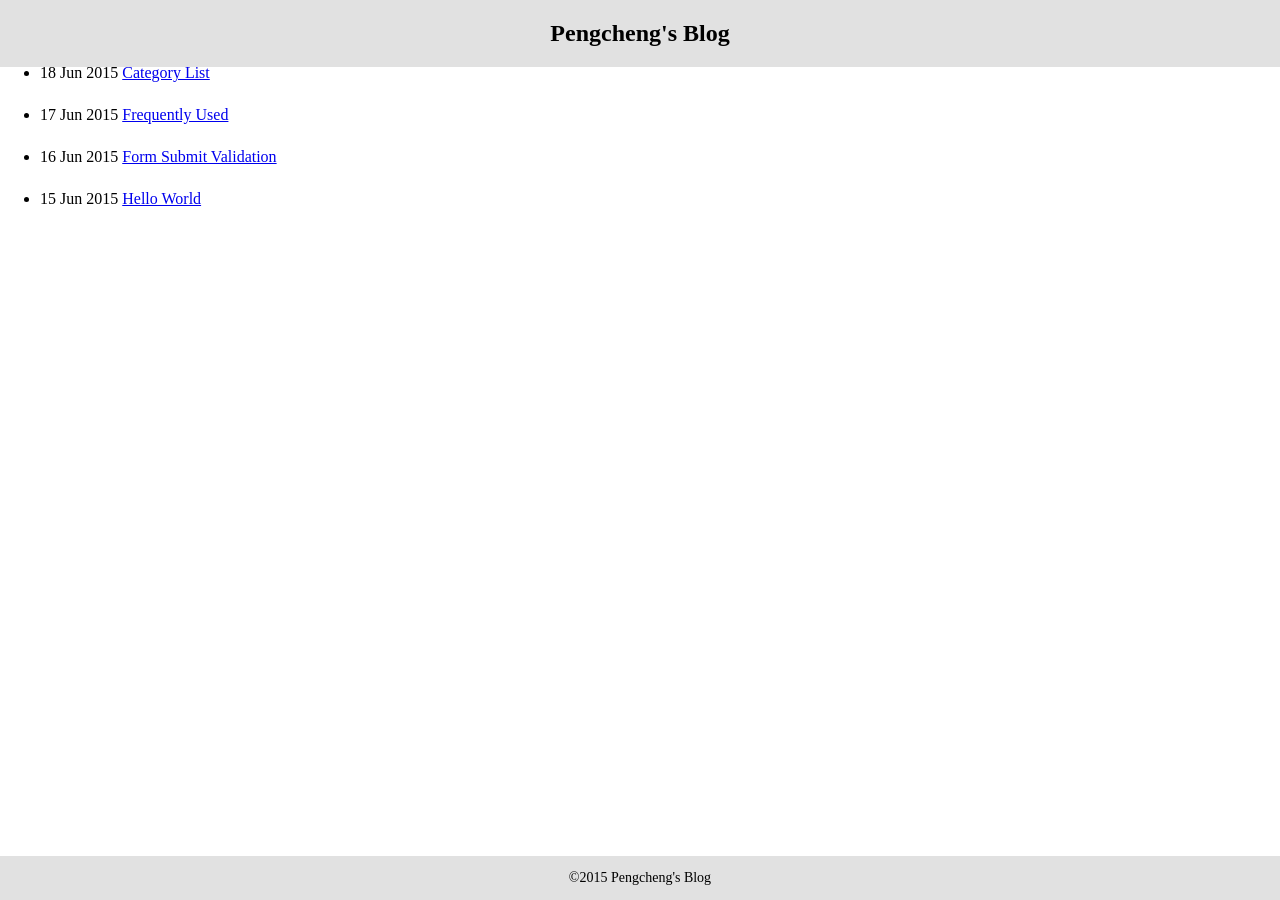
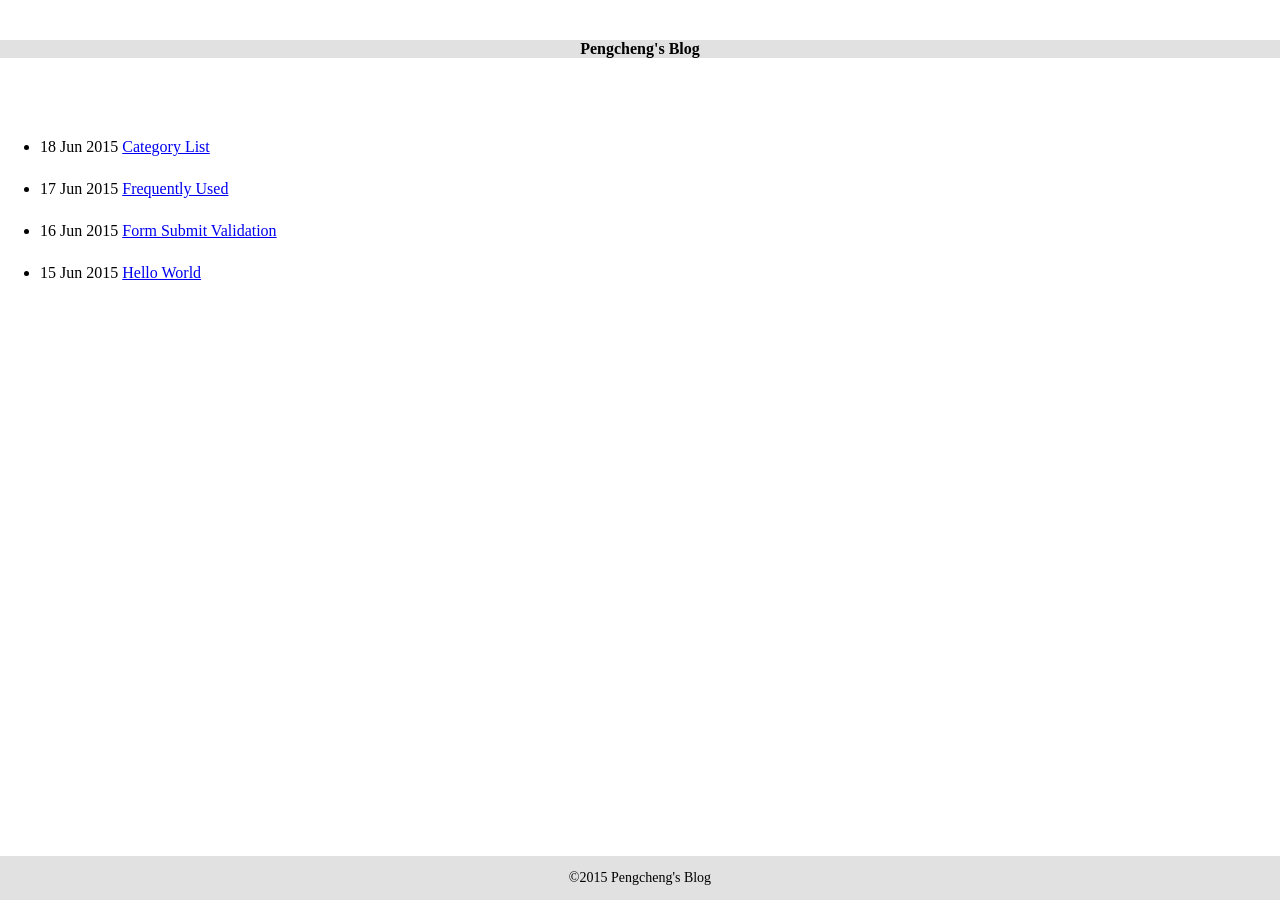
Before and after one commit to anfslove/jekyll_demo, a Jekyll site: the page built from index.html, in a window 1280 px wide. Built offline with Jekyll 4.4.1, drawn with Linux system fonts in a browser that asks for light colours.

Commit message:
Added header.

```diff
--- a/_includes/header.html
+++ b/_includes/header.html
@@ -7,5 +7,5 @@
 </head>
 <body>
 <div class="header">
-	<h2>Pengcheng's Blog</h2>
+	<p>Pengcheng's Blog</p>
 </div>
--- a/css/main.css
+++ b/css/main.css
@@ -6,12 +6,11 @@
 	width: 100%;
 	margin: 0 auto;
 	background: #E1E1E1;
-	position: absolute;
-	left: 0;
-	top: 0;
 }
-.header h2{
+.header p {
 	text-align: center;
+	font-size:16px;
+	font-weight: bolder;
 }
 
 .footer{
```
